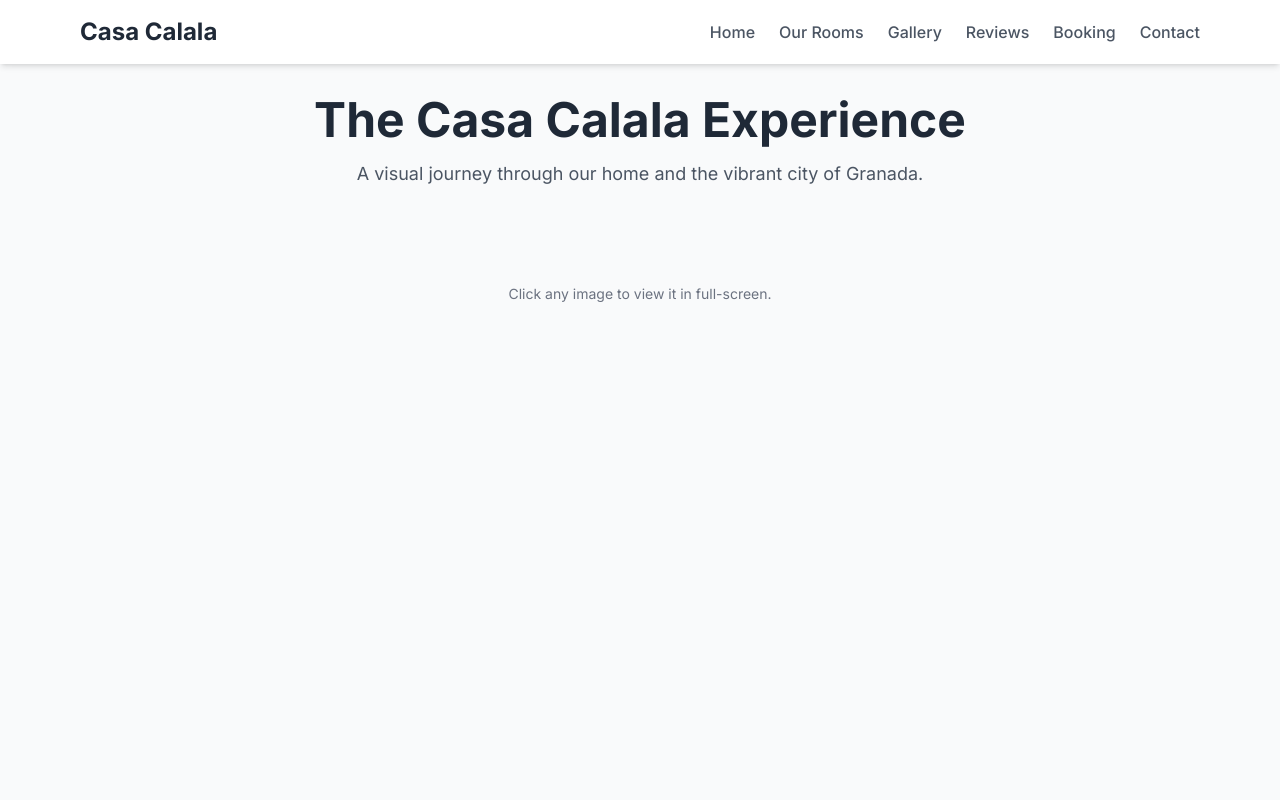
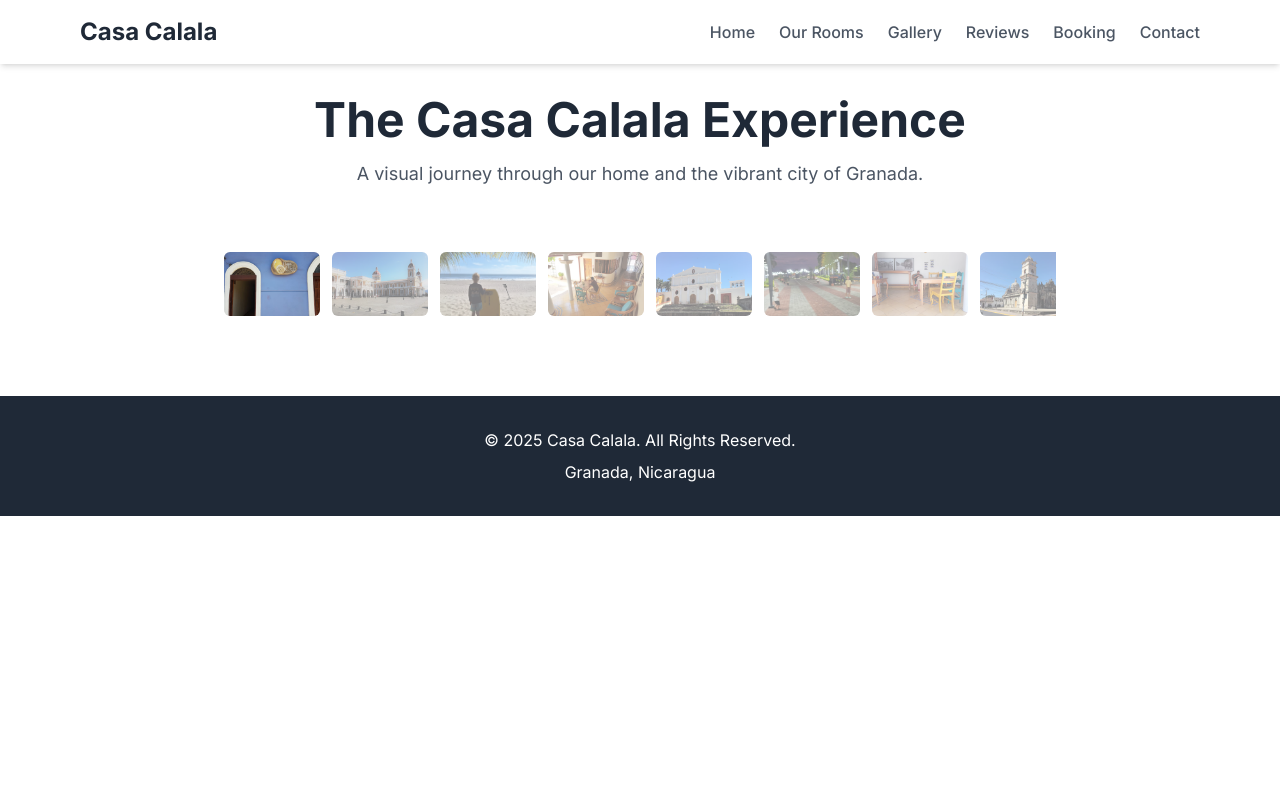
Before and after one commit to realtholky-cpu/casa-calala-website, a Next.js app: page /gallery in a window 1280 px wide. Shown: the top 800 px of the page. Built offline with nearby package versions, Linux system fonts and the light colour scheme; grey boxes are pictures that could not be loaded.

Commit message:
Fix visual errors for Vercel deployment

```diff
--- a/src/app/gallery/page.tsx
+++ b/src/app/gallery/page.tsx
@@ -1,43 +1,23 @@
-// For Visual Reference - The complete and final code for: src/app/gallery/page.tsx
+// For Visual Reference - The final, corrected code for: src/app/gallery/page.tsx
 'use client';
-
-import Image from 'next/image';
-import React, { useState } from 'react';
-import useEmblaCarousel from 'embla-carousel-react';
-import Autoplay from 'embla-carousel-autoplay';
-
-// Import the lightbox component and its CSS
-import Lightbox from "yet-another-react-lightbox";
-import "yet-another-react-lightbox/styles.css";
+import RoomImageGallery from '../components/RoomImageGallery';
 
 export default function GalleryPage() {
-  // Combine all your best images into one big list for the carousel
-  const allImages = [
-    { src: '/images/gallery-home/home-1.avif' },
-    { src: '/images/gallery-granada/granada-2.avif' },
-    { src: '/images/gallery-moments/mercado.jpeg' },
-    { src: '/images/gallery-moments/mombacho.jpeg' },
-    { src: '/images/gallery-moments/carnaval-2.jpeg' },
-    { src: '/images/gallery-home/home-2.avif' },
-    { src: '/images/gallery-granada/granada-3.avif' },
-    { src: '/images/gallery-moments/carnaval-1.jpeg' },
-    { src: '/images/gallery-moments/moments-2.jpeg' },
-    { src: '/images/gallery-home/home-3.avif' },
-    { src: '/images/gallery-moments/isletas.jpeg' },
-    { src: '/images/gallery-granada/granada-4.avif' },
-    { src: '/images/gallery-moments/laguna.jpeg' },
+  // Combine all your best images into one big list for the gallery
+  const allGalleryImages = [
+    '/images/gallery-home/home-1.avif',
+    '/images/gallery-granada/granada-2.avif',
+    '/images/gallery-moments/moments-1.jpeg',
+    '/images/gallery-home/home-2.avif',
+    '/images/gallery-granada/granada-3.avif',
+    '/images/gallery-moments/moments-2.jpeg',
+    '/images/gallery-home/home-3.avif',
+    '/images/gallery-granada/granada-4.avif',
+    '/images-gallery-moments/moments-3.jpeg',
   ];
 
-  // Setup the carousel exactly like the Tours page
-  const [emblaRef] = useEmblaCarousel({ loop: true, align: 'start' }, [Autoplay({ delay: 4000 })]);
-
-  // State to manage the lightbox
-  const [open, setOpen] = useState(false);
-  const [selectedIndex, setSelectedIndex] = useState(0);
-
   return (
-    <div className="bg-gray-50 min-h-screen">
-      <div className="max-w-7xl mx-auto p-8">
+    <div className="max-w-4xl mx-auto p-8">
       <div className="text-center mb-12">
         <h1 className="text-4xl md:text-5xl font-bold text-gray-800">
           The Casa Calala Experience
@@ -47,47 +27,9 @@ export default function GalleryPage() {
         </p>
       </div>
 
-        {/* The Carousel - Identical in structure to your working Tours page */}
-        <div className="overflow-hidden rounded-lg" ref={emblaRef}>
-          <div className="flex">
-            {allImages.map((image, index) => (
-              // Each slide takes up full width on mobile, 1/2 on medium, 1/3 on large screens
-              <div className="flex-none w-full md:w-1/2 lg:w-1/3 p-3" key={index}>
-                <button
-                  type="button"
-                  className="block w-full h-full"
-                  onClick={() => {
-                    setSelectedIndex(index);
-                    setOpen(true);
-                  }}
-                >
-                  {/* We use aspect-square to make the images square and elegant */}
-                  <div className="relative aspect-square shadow-lg rounded-lg overflow-hidden transform hover:scale-105 transition-transform duration-300">
-                    <Image
-                      src={image.src}
-                      alt={`Gallery image ${index + 1}`}
-                      fill
-                      className="object-cover"
-                    />
-                  </div>
-                </button>
-              </div>
-            ))}
-          </div>
-        </div>
+      {/* We simply reuse our powerful, working gallery component! */}
+      <RoomImageGallery images={allGalleryImages} />
 
-        <p className="text-center mt-6 text-sm text-gray-500">
-          Click any image to view it in full-screen.
-        </p>
-      </div>
-
-      {/* The Lightbox component for full-screen images */}
-      <Lightbox
-        open={open}
-        close={() => setOpen(false)}
-        slides={allImages}
-        index={selectedIndex}
-      />
     </div>
   );
 }
--- a/src/app/page.tsx
+++ b/src/app/page.tsx
@@ -6,11 +6,11 @@ import heroImage from './hero-image.jpg';
 
 export default function HomePage() {
   const slideshowImages = [
-    '/images/apartment-1.avif',
-    '/images/apartment-2.avif',
-    '/images/apartment-3.avif',
-    '/images/apartment-4.avif',
-    '/images/apartment-6.avif',
+    '/images/apartment-1/ap1-2.avif',
+    '/images/apartment-2/main.avif',
+    '/images/apartment-3/main.avif',
+    '/images/apartment-4/main.avif',
+    '/images/apartment-6/main.avif',
   ];
 
   return (
@@ -28,10 +28,10 @@ export default function HomePage() {
         <div className="relative text-center text-white p-4">
           <div className="mb-4">
             <Image
-              src="/logo.svg"
+              src="/logo.png"
               alt="Casa Calala Logo"
-              width={120}
-              height={120}
+              width={320}
+              height={320}
               className="mx-auto"
             />
           </div>
```
Also changed, not shown: src/app/hero-image.avif (added). Lines whose indentation alone changed are shown as unchanged.
